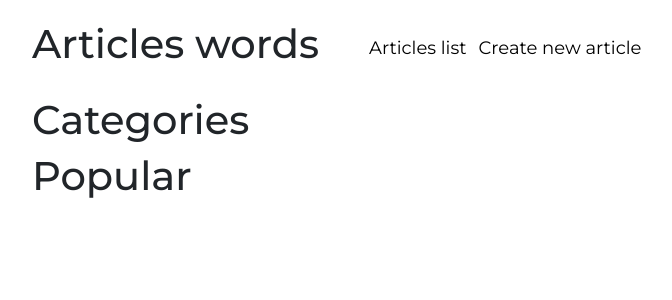
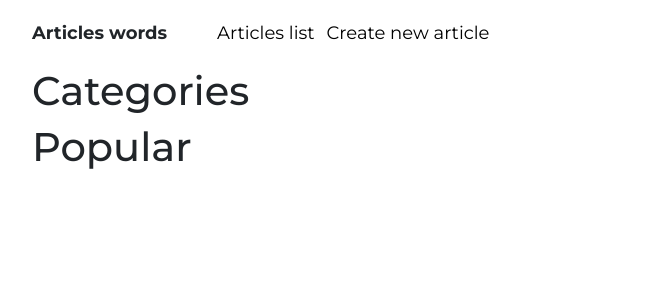
Before and after one commit to VaniaFed/articles, a React app: page / in a window 1280 px wide. Shown: the top 300 px of the page, without its empty margins (53-725 px from the left). Built offline with nearby package versions, Linux system fonts and the light colour scheme; the HTML template or start-up script is replaced by a standard one.

Commit message:
fixed css className

```diff
--- a/src/public/components/ui/Header/index.jsx
+++ b/src/public/components/ui/Header/index.jsx
@@ -5,7 +5,7 @@ import css from './header.module.sass'
 const Header = () => {
   return (
     <div className={`${css.header} container`}>
-      <h1 className="logo">Articles words</h1>
+      <h1 className={css.logo}>Articles words</h1>
       <Nav />
     </div>
   )
```
